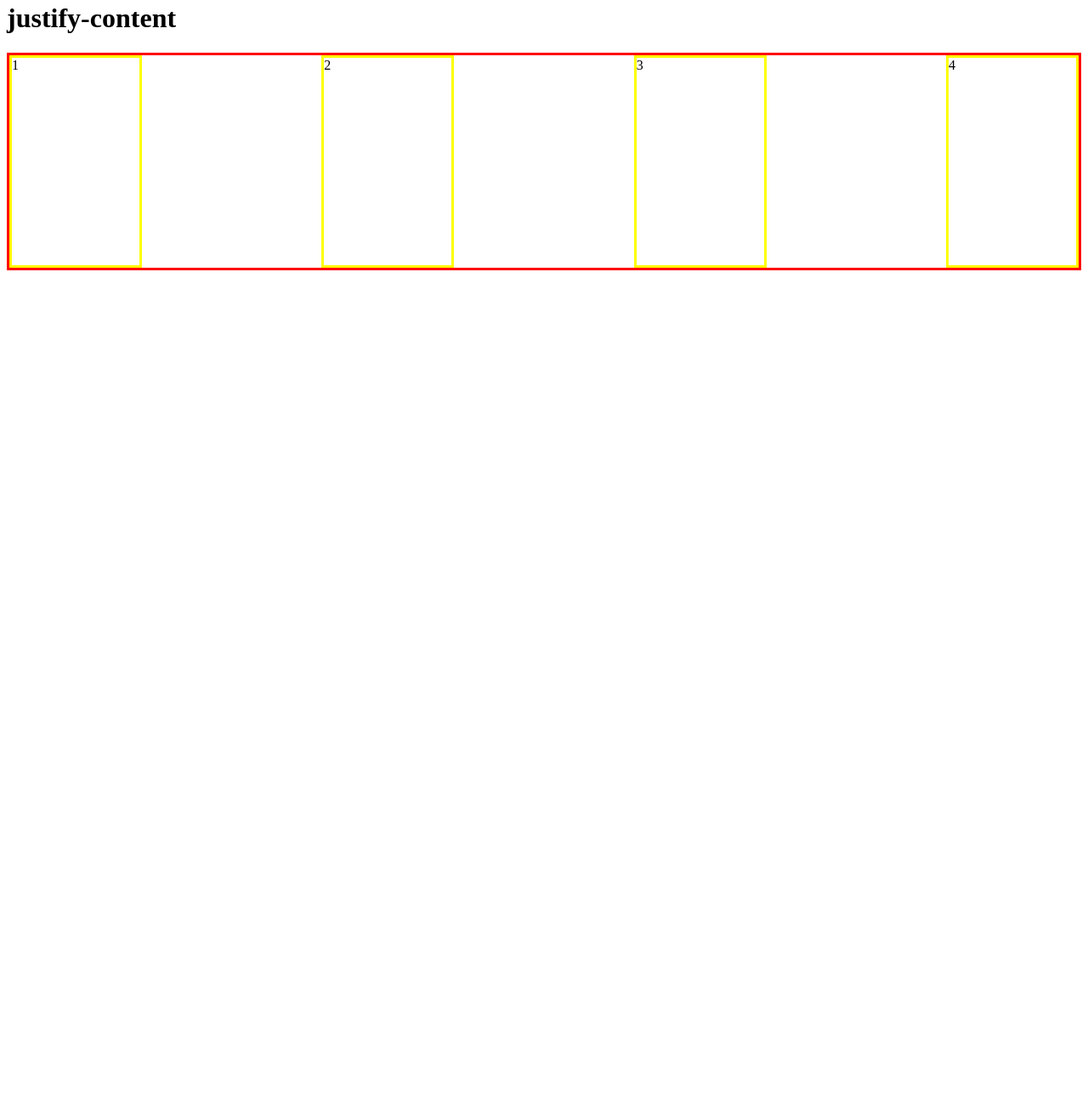
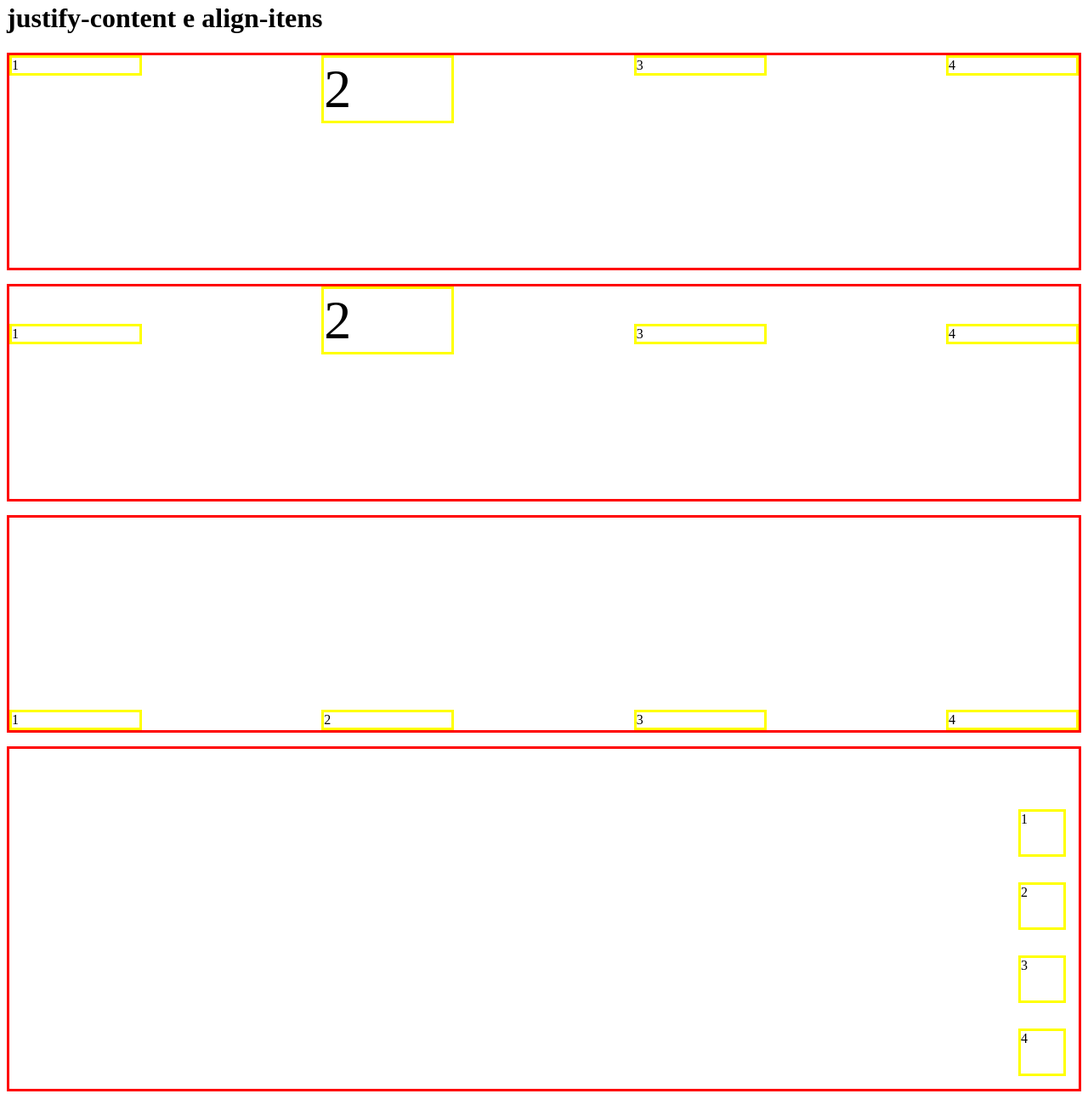
Before and after one commit to Guiiwoo/HTML-CSS, a plain HTML site: page Exercícios/ex034/flexbox2.html in a window 1280 px wide. Shown: the part 18-1318 px from the top of the page at 85% size. Before the commit the page ends 800 px from the top, so only its background shows below. Drawn offline with Linux system fonts and the light colour scheme.

Commit message:
ex 34 part 2 att

```diff
--- a/Exercícios/ex034/flexbox2.html
+++ b/Exercícios/ex034/flexbox2.html
@@ -10,18 +10,85 @@
             height: 250px;
             display: flex;
             margin-bottom: 16px;
-            flex-wrap: nowrap;
+            flex-wrap: wrap;
             justify-content: space-between;
+            align-items: flex-start;
         }
         div#container1 div{
             border: 3px solid yellow;
             width: 150px;
         }
+
+        div#container2{
+            border: 3px solid red;
+            height: 250px;
+            display: flex;
+            margin-bottom: 16px;
+            flex-wrap: nowrap;
+            justify-content: space-between;
+            align-items: baseline;
+        }
+        div#container2 div{
+            border: 3px solid yellow;
+            width: 150px;
+        }
+
+        div#container3{
+            border: 3px solid red;
+            height: 250px;
+            display: flex;
+            margin-bottom: 16px;
+            justify-content: space-between;
+            align-items: flex-end;
+            align-content: flex-end;
+            flex-wrap: wrap;
+
+        }
+        div#container3 div{
+            border: 3px solid yellow;
+            width: 150px;
+        }
+
+        div#container4{
+            border: 3px solid red;
+            height: 250px;
+            display: flex;
+            margin-bottom: 16px;
+            justify-content: flex-end;
+            align-items: flex-end;
+            flex-direction: column;
+            height: 400px;
+        }
+        div#container4 div{
+            border: 3px solid yellow;
+            width: 50px;
+            height: 50px;
+            margin: 15px;
+        }
+
     </style>
 </head>
 <body>
-    <h1>justify-content</h1>
+    <h1>justify-content e align-itens</h1>
     <div id="container1">
+        <div id="div1">1</div>
+        <div id="div2" style="font-size: 4em;">2</div>
+        <div id="div3">3</div>
+        <div id="div4">4</div>
+    </div>
+    <div id="container2">
+        <div id="div1">1</div>
+        <div id="div2" style="font-size: 4em;">2</div>
+        <div id="div3">3</div>
+        <div id="div4">4</div>
+    </div>
+    <div id="container3">
+        <div id="div1">1</div>
+        <div id="div2">2</div>
+        <div id="div3">3</div>
+        <div id="div4">4</div>
+    </div>
+    <div id="container4">
         <div id="div1">1</div>
         <div id="div2">2</div>
         <div id="div3">3</div>
```
